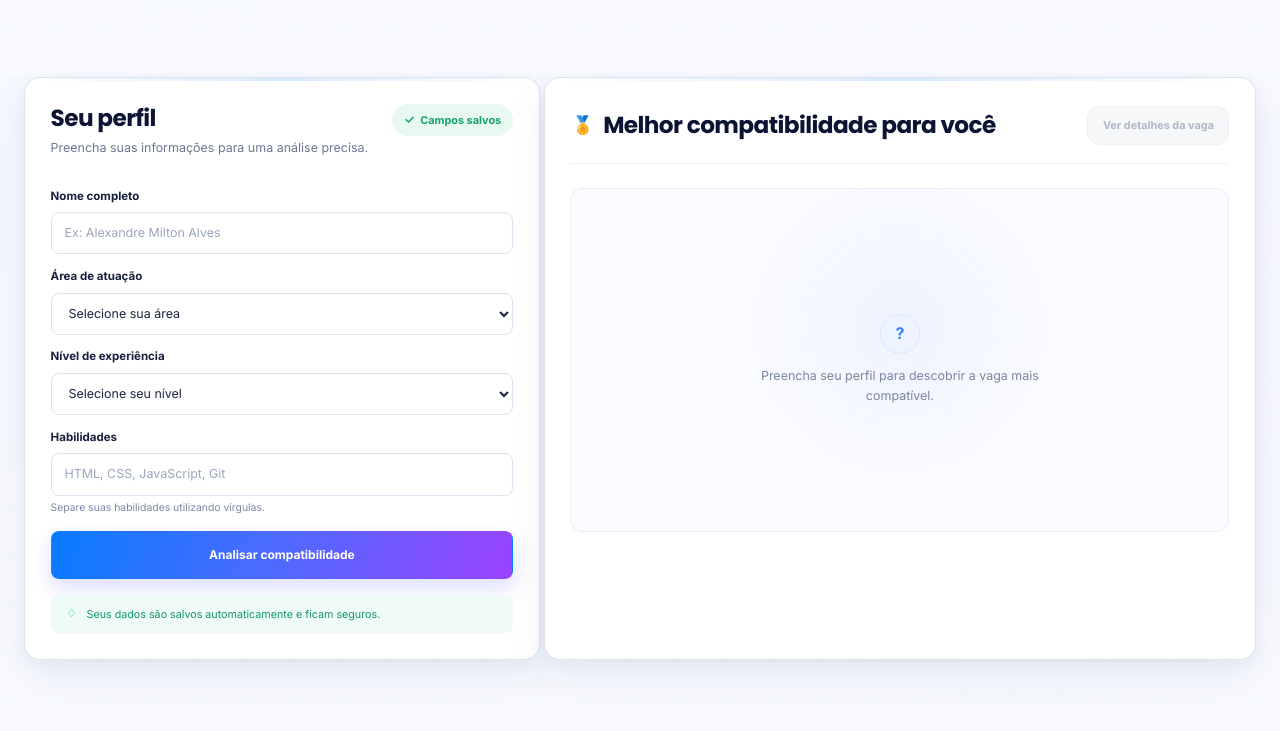
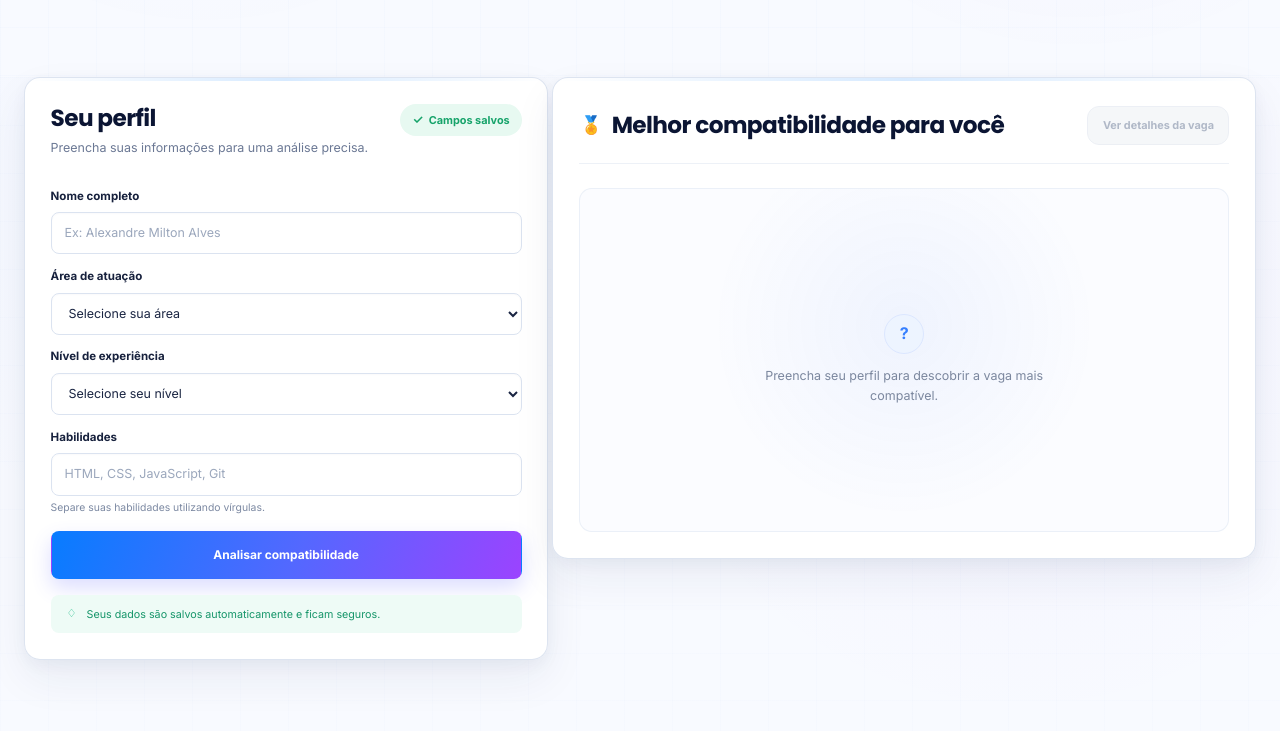
Before and after one commit to alexandredevsc/skillmatch-pro, a website: page index.html in a window 1280 px wide. Shown: the part 1381-2112 px from the top of the page. Drawn offline with Linux system fonts and the light colour scheme.

Commit message:
refactor(css): substitui grid por flexbox

```diff
--- a/assets/styles/style.css
+++ b/assets/styles/style.css
@@ -351,10 +351,11 @@
 }
 
 .theme-toggle span:last-child {
-   display: grid;
+   display: flex;
    width: 1.15rem;
    height: 1.15rem;
-   place-items: center;
+   align-items: center;
+   justify-content: center;
    border-radius: 50%;
    background: #f8fafc;
    font-size: 0;
@@ -1171,10 +1172,11 @@
    position: absolute;
    top: 0.65rem;
    left: calc(50% - 6.2rem);
-   display: grid;
+   display: flex;
    width: 1.85rem;
    height: 1.85rem;
-   place-items: center;
+   align-items: center;
+   justify-content: center;
    color: #ffffff;
    border-radius: 50%;
    background: #1685ff;
@@ -1345,8 +1347,8 @@
    ========================================================= */
 
 .analysis-grid {
-   display: grid;
-   grid-template-columns: minmax(0, 1fr);
+   display: flex;
+   flex-direction: column;
    gap: 1rem;
    align-items: stretch;
 }
@@ -1379,9 +1381,17 @@
 
 @media (min-width: 64rem) {
    .analysis-grid {
-      grid-template-columns:
-         minmax(20rem, 0.85fr) minmax(0, 1.15fr);
+      flex-direction: row;
       gap: 0.25rem;
+   }
+
+   .profile-card {
+      min-width: 20rem;
+      flex: 0.85 1 0;
+   }
+
+   .best-match-card {
+      flex: 1.15 1 0;
    }
 
    .profile-card,
@@ -1398,8 +1408,8 @@
    ========================================================= */
 
 .profile-form {
-   display: grid;
-   grid-template-columns: minmax(0, 1fr);
+   display: flex;
+   flex-direction: column;
    gap: 0.45rem;
 }
 
@@ -1490,11 +1500,12 @@
 }
 
 .form-message>span {
-   display: grid;
+   display: flex;
    width: 1rem;
    height: 1rem;
    flex: 0 0 1rem;
-   place-items: center;
+   align-items: center;
+   justify-content: center;
    color: #10b981;
    font-size: 0.7rem;
 }
@@ -1523,11 +1534,12 @@
 }
 
 .match-heading h2>span {
-   display: grid;
+   display: flex;
    width: 1.5rem;
    height: 1.5rem;
    flex: 0 0 1.5rem;
-   place-items: center;
+   align-items: center;
+   justify-content: center;
    font-size: 1.1rem;
 }
 
@@ -1568,9 +1580,10 @@
 }
 
 .match-preview {
-   display: grid;
+   display: flex;
    min-height: 15rem;
-   place-items: center;
+   align-items: center;
+   justify-content: center;
    padding: 1.25rem;
    border-radius: 0.8rem;
    background:
@@ -1596,10 +1609,11 @@
    position: absolute;
    top: 0;
    left: 50%;
-   display: grid;
+   display: flex;
    width: 2.5rem;
    height: 2.5rem;
-   place-items: center;
+   align-items: center;
+   justify-content: center;
    color: #367fff;
    border: 1px solid #dce7ff;
    border-radius: 50%;
@@ -1701,9 +1715,15 @@
 }
 
 @media (min-width: 80rem) {
-   .analysis-grid {
-      grid-template-columns:
-         minmax(22rem, 0.84fr) minmax(0, 1.16fr);
+   .profile-card {
+      min-width: 22rem;
+      flex-grow: 0.84;
+      flex-basis: 0;
+   }
+
+   .best-match-card {
+      flex-grow: 1.16;
+      flex-basis: 0;
    }
 
    .profile-card,
```
